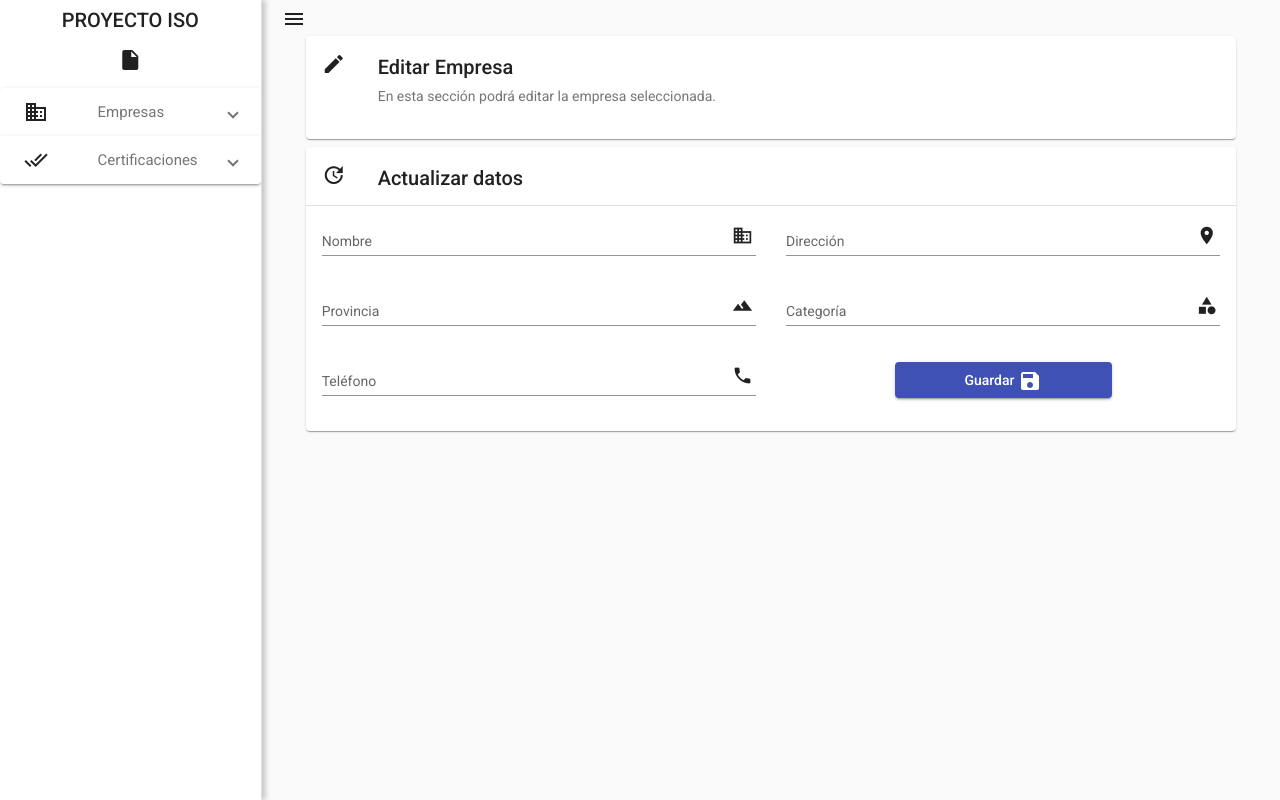
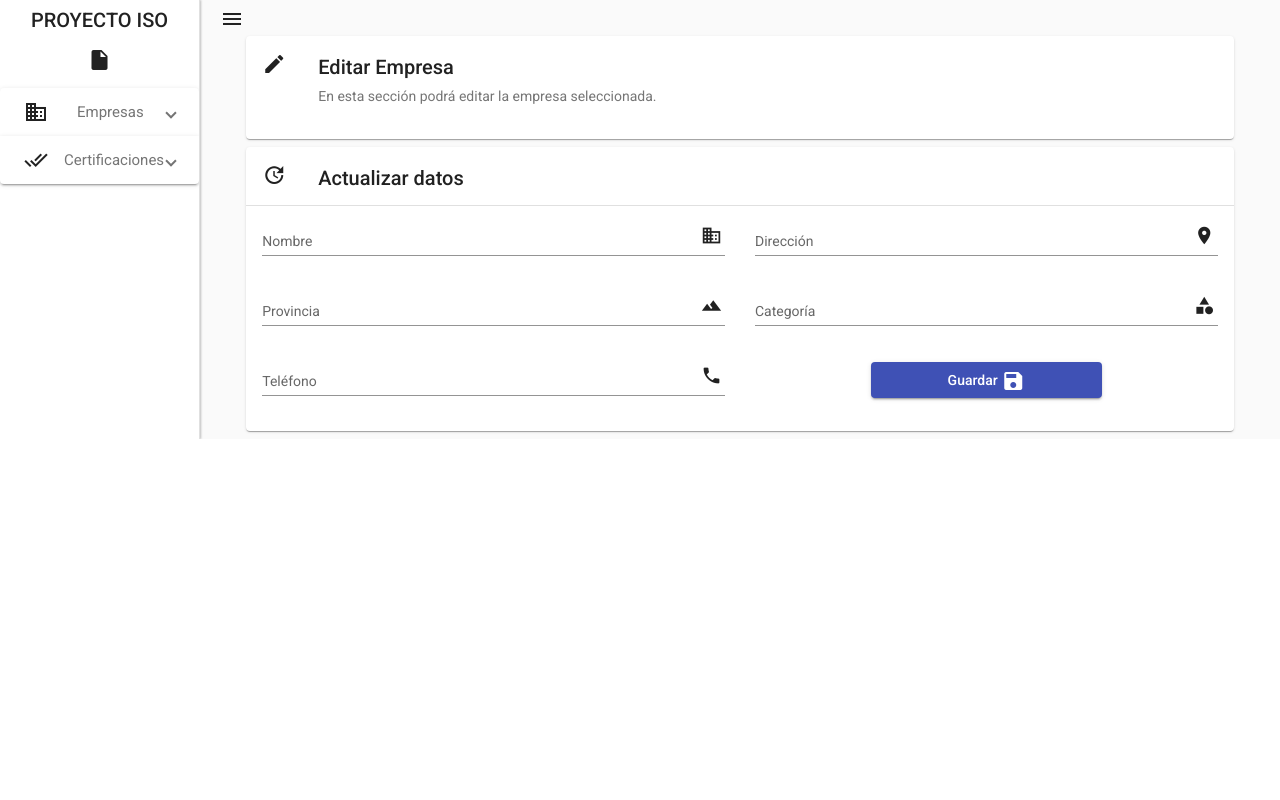
Before and after one commit to CarlosM0905/Proyecto_ISO_FINAL, an Angular app in the folder client/: page /empresas/editar/1 in a window 1280 px wide. Built offline with nearby package versions, Linux system fonts and the light colour scheme; no server answers.

Commit message:
Frontend: Editar empresa finalizado

```diff
--- a/client/src/app/components/company-edit/company-edit.component.html
+++ b/client/src/app/components/company-edit/company-edit.component.html
@@ -34,14 +34,14 @@
                     <div class="col-md-6">
                       <mat-form-field appearance="standard" style="width: 100%;">
                         <mat-label>Nombre</mat-label>
-                        <input matInput>
+                        <input matInput [(ngModel)]="company.com_name">
                         <mat-icon matSuffix>business</mat-icon>
                       </mat-form-field>
                     </div>
                     <div class="col-md-6">
                       <mat-form-field appearance="standard" style="width: 100%;">
                         <mat-label>Dirección</mat-label>
-                        <input matInput>
+                        <input matInput [(ngModel)]="company.com_address">
                         <mat-icon matSuffix>location_on</mat-icon>
                       </mat-form-field>
                     </div>
@@ -50,14 +50,14 @@
                     <div class="col-md-6">
                       <mat-form-field appearance="standard" style="width: 100%;">
                         <mat-label>Provincia</mat-label>
-                        <input matInput>
+                        <input matInput [(ngModel)]="company.com_province">
                         <mat-icon matSuffix>terrain</mat-icon>
                       </mat-form-field>
                     </div>
                     <div class="col-md-6">
                       <mat-form-field appearance="standard" style="width: 100%;">
                         <mat-label>Categoría</mat-label>
-                        <input matInput>
+                        <input matInput [(ngModel)]="company.com_category">
                         <mat-icon matSuffix>category</mat-icon>
                       </mat-form-field>
                     </div>
@@ -66,14 +66,14 @@
                     <div class="col-md-6">
                       <mat-form-field appearance="standard" style="width: 100%;">
                         <mat-label>Teléfono</mat-label>
-                        <input matInput>
+                        <input matInput [(ngModel)]="company.com_phone">
                         <mat-icon matSuffix>phone</mat-icon>
                       </mat-form-field>
                     </div>
                     <div class="col-md-6" style="display: flex;
                         justify-content: center;
                         align-items: center;">
-                            <button style="width: 50%;" mat-button mat-raised-button color="primary">Guardar <mat-icon>save</mat-icon></button>
+                            <button style="width: 50%;" (click)="updateCompany()" mat-button mat-raised-button color="primary">Guardar <mat-icon>save</mat-icon></button>
                     </div>
                   </div>
             </mat-card-content>
--- a/client/src/app/components/navigation/navigation.component.css
+++ b/client/src/app/components/navigation/navigation.component.css
@@ -8,5 +8,5 @@
 }
 
 .sidenav{
-    box-shadow: 3px 0 6px rgba(0, 0, 0, .24);
+    box-shadow: 1px 0 2px rgba(0, 0, 0, .24);
 }
--- a/client/src/app/components/navigation/navigation.component.html
+++ b/client/src/app/components/navigation/navigation.component.html
@@ -23,9 +23,9 @@
     </div>
 </nav> -->
 
-<div class="mat-app-background">
-  <mat-sidenav-container class="example-container" (backdropClick)="close()" autosize="true">
-    <mat-sidenav mode="side" opened #sidenav (keydown.escape)="close()" disableClose class="sidenav">
+
+  <mat-sidenav-container (backdropClick)="close()">
+    <mat-sidenav style="width: 200px !important;" mode="side" opened #sidenav (keydown.escape)="close()" disableClose class="sidenav">
         <div class="row" style="display: flex; justify-content: center;">
           <h5 class="my-2"> PROYECTO ISO</h5>
         </div>
@@ -80,7 +80,7 @@
               </mat-accordion>
           </mat-nav-list>
     </mat-sidenav>
-    <mat-sidenav-content>
+    <mat-sidenav-content style="margin-left: 200px !important;">
       <div class="row">
         <div class="col">
           <button mat-button (click)="sidenav.toggle()">
@@ -88,7 +88,10 @@
           </button>
         </div>
       </div>
-            <router-outlet></router-outlet>
+            <div class="row">
+              <div class="col-md-12">
+                <router-outlet></router-outlet>
+              </div>
+            </div>
     </mat-sidenav-content>
   </mat-sidenav-container>
-</div>
--- a/client/src/index.html
+++ b/client/src/index.html
@@ -14,12 +14,6 @@
 
 <body>
   <app-root></app-root>
-  <script type="text/javascript" src="https://cdnjs.cloudflare.com/ajax/libs/jquery/3.4.1/jquery.min.js"></script>
-  <script type="text/javascript" src="https://cdnjs.cloudflare.com/ajax/libs/popper.js/1.14.4/umd/popper.min.js">
-  </script>
-  <script type="text/javascript"
-    src="https://cdnjs.cloudflare.com/ajax/libs/twitter-bootstrap/4.4.1/js/bootstrap.min.js"></script>
-  <script type="text/javascript" src="https://cdnjs.cloudflare.com/ajax/libs/mdbootstrap/4.14.0/js/mdb.min.js"></script>
 </body>
 
 </html>
```
